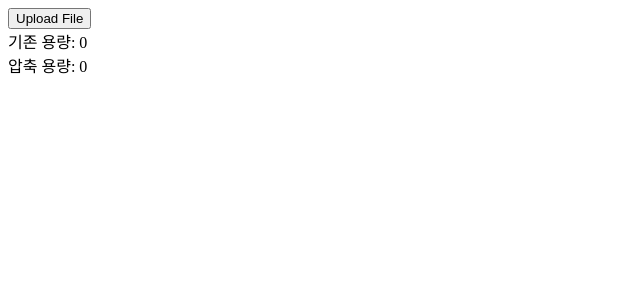
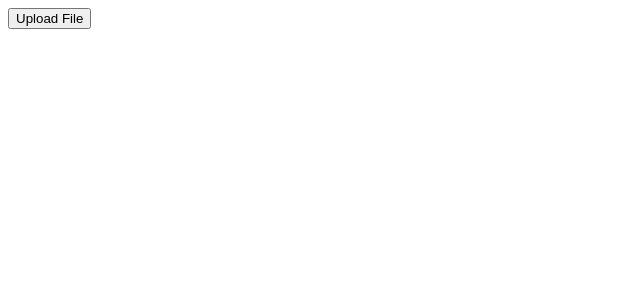
Before and after one commit to rectanglehihat/compress-image, a React app: page / in a window 1280 px wide. Shown: the top 300 px of the page, without its empty margins (0-640 px from the left). Built offline with nearby package versions, Linux system fonts and the light colour scheme.

Commit message:
Fix: 옹량 표시 콘솔로 변경

```diff
--- a/src/App.tsx
+++ b/src/App.tsx
@@ -18,8 +18,7 @@ const App = ({
   accept = 'image/*',
 }: AppProps) => {
   const [previewImage, setPreviewImage] = useState<string>('');
-  const [fileSize, setFileSize] = useState({ origin: 0, compress: 0 });
-  const $inputRef = useRef<HTMLInputElement>(null);
+  const inputRef = useRef<HTMLInputElement>(null);
 
   const onChangeFileInput = async (e: ChangeEvent<HTMLInputElement>) => {
     if (!e.target.files) return;
@@ -28,21 +27,22 @@ const App = ({
     try {
       const { resizedImage, fileSize } = await compress(file, quality, type);
       setPreviewImage(resizedImage);
-      setFileSize(fileSize);
+      console.log('기존 용량', fileSize.origin);
+      console.log('압축 용량', fileSize.compress);
     } catch (error) {
       console.error('Error compressing image:', error);
     }
   };
 
   const onClickUploadButton = () => {
-    $inputRef.current?.click();
+    inputRef.current?.click();
   };
 
   return (
     <>
       <input
         className="file-input"
-        ref={$inputRef}
+        ref={inputRef}
         type="file"
         accept={accept}
         onChange={onChangeFileInput}
@@ -58,8 +58,6 @@ const App = ({
           alt="preview-image"
         />
       )}
-      <div className="origin-size">기존 용량: {fileSize.origin}</div>
-      <div className="compress-size">압축 용량: {fileSize.compress}</div>
     </>
   );
 };
```
